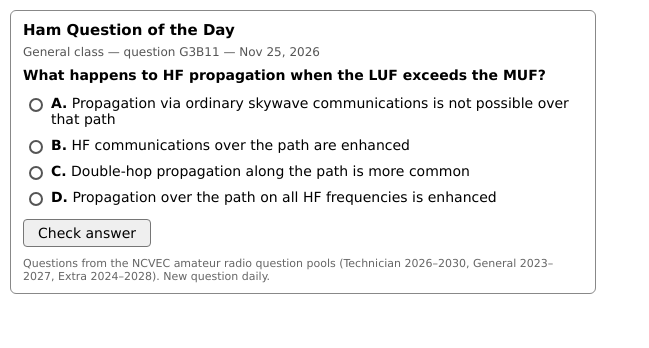
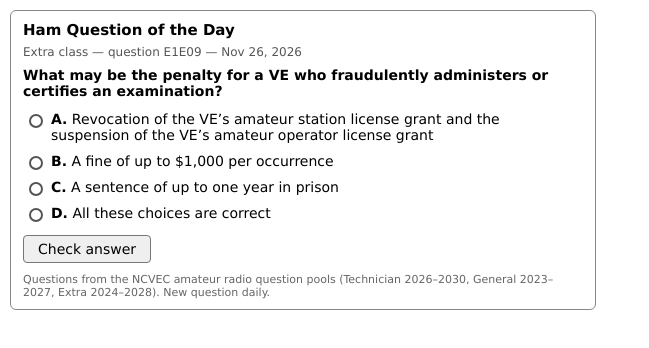
Before and after one commit to AdamL302/ham-qotd, a plain HTML site: page index.html in a window 1280 px wide. Shown: the whole page, without its empty margins (0-649 px from the left). Drawn offline with Linux system fonts and the light colour scheme.

Commit message:
Daily question

```diff
--- a/index.html
+++ b/index.html
@@ -24,10 +24,10 @@ label.btn{display:inline-block;margin-top:8px;padding:5px 14px;border:1px solid
 </style></head><body>
 <div class="box">
 <h3>Ham Question of the Day</h3>
-<div class="tag">General class &mdash; question G3B11 &mdash; Nov 25, 2026</div>
-<div class="q">What happens to HF propagation when the LUF exceeds the MUF?</div>
+<div class="tag">Extra class &mdash; question E1E09 &mdash; Nov 26, 2026</div>
+<div class="q">What may be the penalty for a VE who fraudulently administers or certifies an examination?</div>
 <input type="checkbox" id="chk">
-<div class="opts"><input type="radio" name="o" id="o0" class="r c"><label for="o0" class="opt correct"><b>A.</b> Propagation via ordinary skywave communications is not possible over that path</label><input type="radio" name="o" id="o1" class="r"><label for="o1" class="opt"><b>B.</b> HF communications over the path are enhanced</label><input type="radio" name="o" id="o2" class="r"><label for="o2" class="opt"><b>C.</b> Double-hop propagation along the path is more common</label><input type="radio" name="o" id="o3" class="r"><label for="o3" class="opt"><b>D.</b> Propagation over the path on all HF frequencies is enhanced</label><span class="ok">&#10003; Correct!</span><span class="no">&#10007; Not quite.</span></div>
+<div class="opts"><input type="radio" name="o" id="o0" class="r c"><label for="o0" class="opt correct"><b>A.</b> Revocation of the VE’s amateur station license grant and the suspension of the VE’s amateur operator license grant</label><input type="radio" name="o" id="o1" class="r"><label for="o1" class="opt"><b>B.</b> A fine of up to $1,000 per occurrence</label><input type="radio" name="o" id="o2" class="r"><label for="o2" class="opt"><b>C.</b> A sentence of up to one year in prison</label><input type="radio" name="o" id="o3" class="r"><label for="o3" class="opt"><b>D.</b> All these choices are correct</label><span class="ok">&#10003; Correct!</span><span class="no">&#10007; Not quite.</span></div>
 <label for="chk" class="btn">Check answer</label>
 <div class="ans">Correct answer: A.</div>
 <div class="src">Questions from the NCVEC amateur radio question pools (Technician 2026&ndash;2030, General 2023&ndash;2027, Extra 2024&ndash;2028). New question daily.</div>
```
